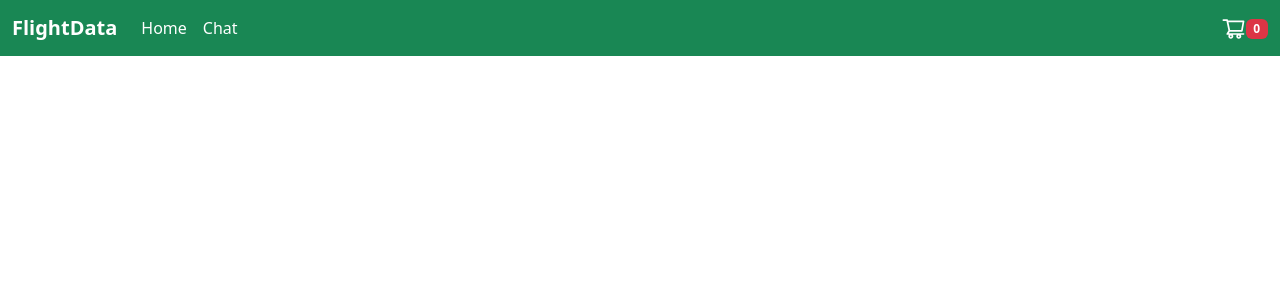
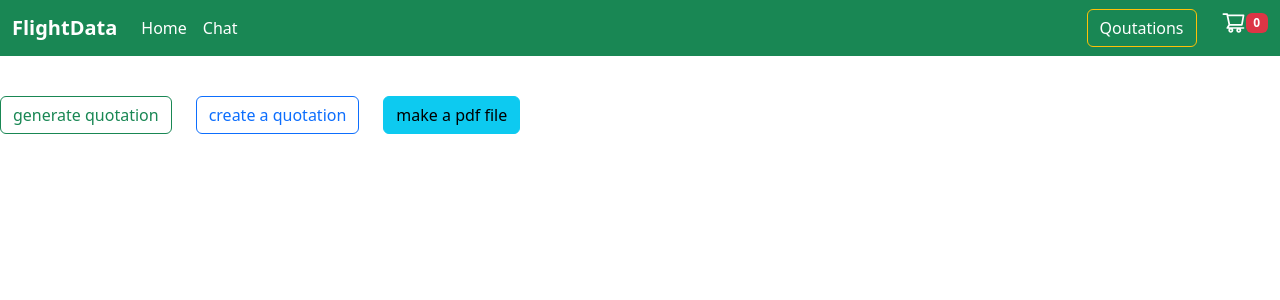
Before and after one commit to md-786910/flightdataClientSideDesign, a React (Create React App) app: page /getQuotation in a window 1280 px wide. Shown: the top 300 px of the page. Built offline with nearby package versions, Linux system fonts and the light colour scheme.

Commit message:
quatation page added

```diff
--- a/src/App.js
+++ b/src/App.js
@@ -12,6 +12,7 @@ import Home from './pages/Home';
 import Cart from './pages/Cart';
 import Footer from './components/Footer/Footer';
 import Chat from './pages/Chat';
+import Quotation from './pages/Quotation';
 function App() {
 
 
@@ -48,6 +49,7 @@ function App() {
           <Route path="/" element={<Home key={Math.random()} getLen={getLen} />} />
           <Route path="/carts" element={<Cart getLen={getLen} />} />
           <Route path='/chat' element={<Chat />} />
+          <Route path='/getQuotation' element={<Quotation />} />
 
         </Routes>
 
--- a/src/components/Header/Header.js
+++ b/src/components/Header/Header.js
@@ -31,13 +31,23 @@ const Navbar = (props) => {
 
                         </ul>
 
-                        <div className="menuBox" style={{ marginLeft: "1em" }}>
+                        <div className="menuBox d-flex gap-4" style={{ marginLeft: "1em" }}>
+                            <div>
+                                <Link to="/getQuotation">
+                                    <div className="cartIconsBox">
+                                        <button class="btn btn-outline-warning text-white">Qoutations</button>
+                                    </div>
+                                </Link>
+                            </div>
+
+                            <div>
                                 <Link to="/carts">
                                     <div className="cartIconsBox">
                                         <AiOutlineShoppingCart className='iconCart' size={25} color={"white"} />
                                         <span class="badge bg-danger">{cartLenght}</span>
                                     </div>
                                 </Link>
+                            </div>
                         </div>
 
                     </div>
--- a/src/index.css
+++ b/src/index.css
@@ -19,7 +19,7 @@ body {
   max-width: 1300px;
   width: 100%;
   margin: 0 auto;
-  padding: 1em;
+  padding: 6em 0em;
 }
 .topH1Space {
   margin-top: 1.8em;
--- a/src/pages/Cart.js
+++ b/src/pages/Cart.js
@@ -64,7 +64,7 @@ function Cart(props) {
 
         <Container fluid className="p-0 ">
             <div className="spacer">
-                <h2 className='topH1Space'>
+                <h2 className=''>
                     Your Cart
                 </h2>
                 <div className="loader mt-4">
--- a/src/pages/Chat.js
+++ b/src/pages/Chat.js
@@ -7,7 +7,7 @@ const addToCartRegex = /add\s(.+?)(\sto\s(cart|basket))?|add\s(.+)/i;
 const cartTotalRegex = /\b(cart|basket)\b.*\b(total|price)\b/i;
 const cartItemsRegex = /(what is|show me|get) (my )?(cart items|cart|shopping cart)/i;
 
-function Chat () {
+function Chat() {
     const [products, setProducts] = useState([]);
     const [cartProducts, setCartProducts] = useState([]);
     const [prompt, setPrompt] = useState("");
@@ -74,7 +74,7 @@ function Chat () {
 
     return (
         <>
-            <div className="container " style={{ marginTop: "6em" }}>
+            <div className="container spacer" >
                 <div className="card">
                     <div className="card-body">
                         <form onSubmit={handleSubmit}>
--- a/src/pages/Home.js
+++ b/src/pages/Home.js
@@ -63,7 +63,7 @@ function Home(props) {
     return (
         <Container fluid className="p-0">
             <div className="spacer">
-                <h2 className='topH1Space'>
+                <h2 className=''>
                     Your Product
                 </h2>
                 <div className="loader mt-4">
--- /dev/null
+++ b/src/pages/Quotation.js
@@ -0,0 +1,31 @@
+import React, { useEffect, useState } from 'react'
+import axios from 'axios';
+
+import { Col, Container, Row, Spinner } from 'react-bootstrap'
+import { API } from './api';
+
+function Quotation(props) {
+
+    return (
+        <Container fluid className="p-0">
+            <div className="spacer">
+
+                <div className="qoutationBox d-flex gap-4">
+
+                    <button className="btn btn-outline-success">generate quotation</button>
+                    <button className="btn btn-outline-primary">create a quotation</button>
+                    <button className="btn btn-info">make a pdf file</button>
+
+                </div>
+
+
+
+            </div>
+
+
+        </Container>
+
+    )
+}
+
+export default Quotation
```
Lines whose indentation alone changed are shown as unchanged.
